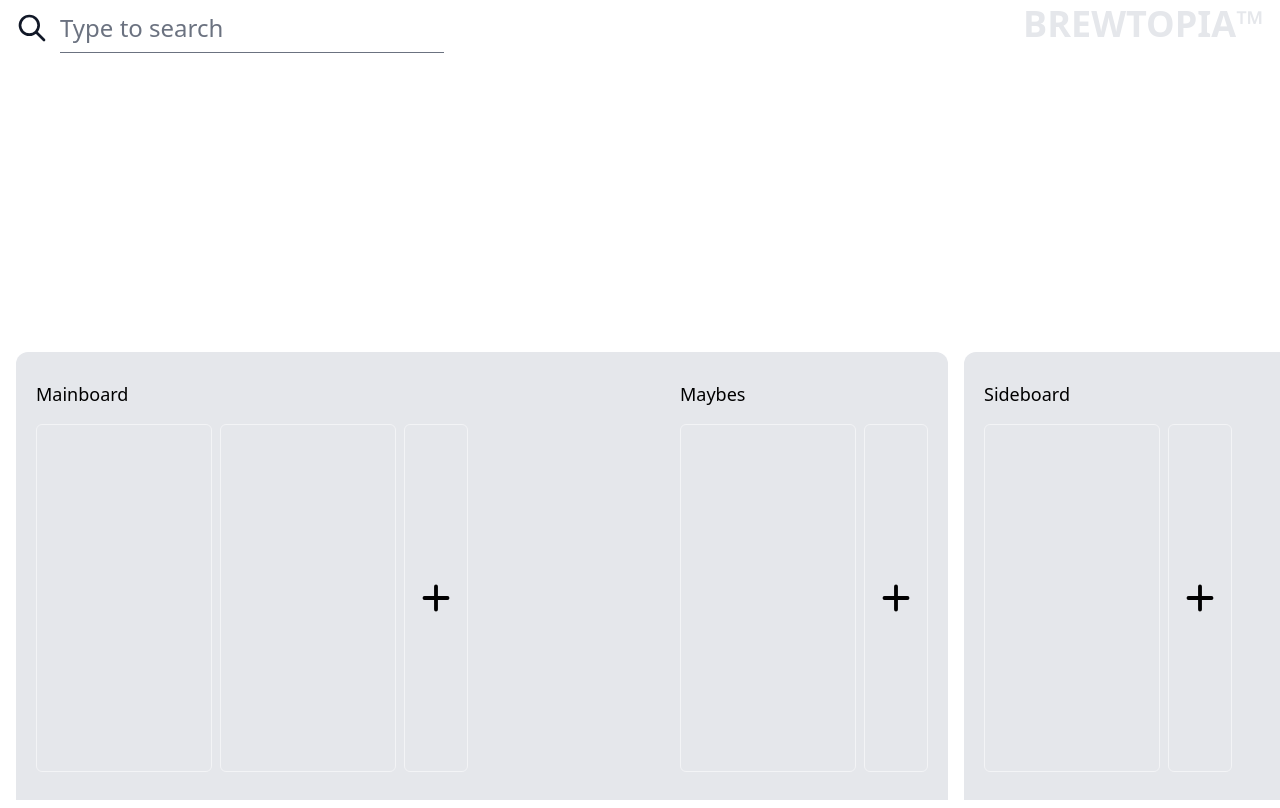
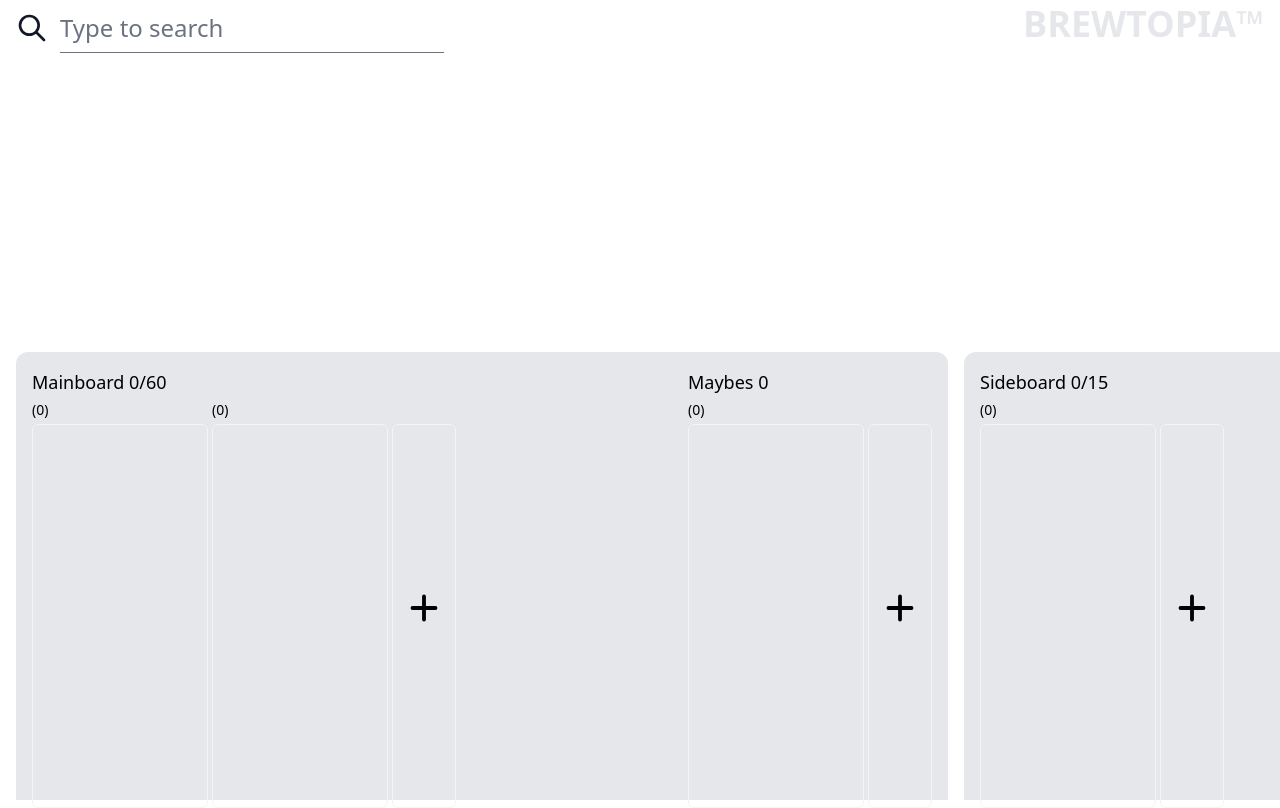
Before and after one commit to rdainton/spa-brewtopia, a Vue app: page / in a window 1280 px wide. Built offline with nearby package versions, Linux system fonts and the light colour scheme.

Commit message:
can drop at 0 index, counts added, fixed section/column double drag bug

```diff
--- a/src/components/atoms/SectionTitle.vue
+++ b/src/components/atoms/SectionTitle.vue
@@ -1,5 +1,18 @@
+<script lang="ts" setup>
+interface SectionTitleProps {
+  extendClasses?: string
+}
+
+withDefaults(defineProps<SectionTitleProps>(), {
+  extendClasses: '',
+})
+</script>
+
 <template>
-  <h2 class="mb-4 text-lg pointer-events-none dark:text-gray-100">
+  <h2
+    class="text-lg pointer-events-none dark:text-gray-100"
+    :class="extendClasses"
+  >
     <slot />
   </h2>
 </template>
--- /dev/null
+++ b/src/components/atoms/Text.vue
@@ -0,0 +1,15 @@
+<script lang="ts" setup>
+interface TextProps {
+  extendClasses?: string
+}
+
+withDefaults(defineProps<TextProps>(), {
+  extendClasses: '',
+})
+</script>
+
+<template>
+  <p class="pointer-events-none dark:text-gray-100" :class="extendClasses">
+    <slot />
+  </p>
+</template>
--- a/src/components/organisms/DeckbuilderSection.vue
+++ b/src/components/organisms/DeckbuilderSection.vue
@@ -7,19 +7,22 @@ import { ICard } from '../../types/cards'
 import Title from '../atoms/SectionTitle.vue'
 import Column from './DeckbuilderSectionColumn.vue'
 import Card from '../molecules/Card.vue'
+import Text from '../atoms/Text.vue'
 
 interface DeckbuildingSectionProps {
   title: string
+  totalCardsRequired?: number
   sectionData: ICard[][]
   alignment?: 'left' | 'center' | 'right'
 }
 
-withDefaults(defineProps<DeckbuildingSectionProps>(), {
+const props = withDefaults(defineProps<DeckbuildingSectionProps>(), {
   alignment: 'center',
+  totalCardsRequired: 60,
 })
 
 const emit = defineEmits<{
-  (event: 'drop', e: DragEvent, columnIndex: number): void
+  (event: 'drop', e: DragEvent, columnIndex: number, forceCardIdx: number): void
   (event: 'dragstart', card: ICard, columnIndex: number): void
   (event: 'dragover', columnIndex: number): void
   (event: 'duplicate', card: ICard, columnIndex: number): void
@@ -34,32 +37,27 @@ function handleAction(action: ActionType, card: ICard, columnIndex: number) {
   emit(action, card, columnIndex)
 }
 
-// Dragging
-const { draggedOver, handleDragenter, handleDragleave, reset } = useDrag()
-
-// when a child is a drop zone and is being dragged over,
-// mute the styles of this component
-const dragMuted = ref(false)
-
-const dragStyles = computed(() => {
-  const baseDragStyles = 'border-4 border-dashed'
-  return `${baseDragStyles} ${
-    draggedOver.value && !dragMuted.value
-      ? 'border-red-500'
-      : 'border-transparent'
-  }`
+// Count
+const cardsInSection = computed(() => {
+  return props.sectionData.reduce((count, list) => {
+    return count + list.length
+  }, 0)
 })
 
-function handleSectionDragover() {
-  if (!dragMuted.value) emit('dragover', 0) // default first column
+const titleOutput = computed(() => {
+  if (props.totalCardsRequired < Infinity) {
+    return `${props.title} ${cardsInSection.value}/${props.totalCardsRequired}`
   }
+
+  return `${props.title} ${cardsInSection.value}`
+})
 
 function handleColumnDragover(columnIndex: number) {
   emit('dragover', columnIndex)
 }
 
 // Styles
-const baseStyles = 'px-4 py-6 flex flex-col'
+const baseStyles = 'px-4 py-4 flex flex-col'
 
 const alignmentmentStylesMap: Record<string, string> = {
   left: 'mr-auto ml-0',
@@ -67,31 +65,32 @@ const alignmentmentStylesMap: Record<string, string> = {
   right: 'ml-auto mr-0',
 }
 
-function handleDrop(e: DragEvent, columnIndex = 0) {
-  reset() // reset draggedOver
-  emit('drop', e, columnIndex)
+function handleDrop(e: DragEvent, columnIndex = 0, forceCardIdx = -1) {
+  emit('drop', e, columnIndex, forceCardIdx)
 }
 </script>
 
 <template>
-  <div
-    :class="[baseStyles, alignmentmentStylesMap[alignment!], dragStyles]"
-    @dragenter.prevent="handleDragenter"
-    @dragleave="handleDragleave"
-    @dragover.prevent="handleSectionDragover"
-    @drop="handleDrop"
-  >
-    <Title>
-      {{ title }}
+  <div :class="[baseStyles, alignmentmentStylesMap[alignment!]]">
+    <Title extend-classes="mb-1">
+      {{ titleOutput }}
     </Title>
 
-    <div class="flex flex-1 w-full bg-transparent gap-x-2">
+    <div class="flex flex-1 w-full bg-transparent gap-x-1">
+      <div v-for="(column, columnIndex) in sectionData">
+        <div class="h-6">
+          <Text
+            v-if="columnIndex + 1 < sectionData.length"
+            extend-classes="mb-2 text-sm"
+          >
+            ({{ column.length }})
+          </Text>
+        </div>
+
         <Column
-        v-for="(column, columnIndex) in sectionData"
           :last="columnIndex + 1 === sectionData.length"
-        @drag-focus="focus => (dragMuted = focus)"
           @dragover="handleColumnDragover(columnIndex)"
-        @drop="e => handleDrop(e, columnIndex)"
+          @drop="(e, forceCardIdx) => handleDrop(e, columnIndex, forceCardIdx)"
         >
           <Card
             v-for="(card, idx) in column"
@@ -108,4 +107,5 @@ function handleDrop(e: DragEvent, columnIndex = 0) {
         </Column>
       </div>
     </div>
+  </div>
 </template>
--- a/src/components/organisms/DeckbuilderSectionColumn.vue
+++ b/src/components/organisms/DeckbuilderSectionColumn.vue
@@ -10,7 +10,7 @@ interface DeckbuildingSectionColumnProps {
 const props = defineProps<DeckbuildingSectionColumnProps>()
 
 const emit = defineEmits<{
-  (event: 'drop', e: DragEvent): void
+  (event: 'drop', e: DragEvent, forceCardIndex: number): void
   (event: 'dragover'): void
   (event: 'drag-focus', focus: boolean): void
 }>()
@@ -35,21 +35,22 @@ const lastColumnStyles = computed(() =>
   props.last ? 'w-16 max-w-16 relative' : 'w-44 min-w-44'
 )
 
-function handleDrop(e: DragEvent) {
+function handleDrop(e: DragEvent, forceCardIndex = -1) {
   reset()
-  emit('drop', e)
+  emit('drop', e, forceCardIndex)
 }
 </script>
 
 <template>
   <div
-    class="flex-1 flex-shrink-0 h-full px-2 py-4 bg-transparent border rounded-md "
+    class="flex-1 flex-shrink-0 h-full px-2 pb-4 bg-transparent border rounded-md "
     :class="[dragStyles, lastColumnStyles]"
     @dragenter.prevent="handleDragenter"
     @dragleave="handleDragleave"
     @dragover.prevent="emit('dragover')"
     @drop.stop="handleDrop"
   >
+    <div v-if="!last" class="w-full h-6" @drop.stop="e => handleDrop(e, 0)" />
     <slot />
     <PlusIcon v-if="last" />
   </div>
--- a/src/components/templates/Deckbuilder.vue
+++ b/src/components/templates/Deckbuilder.vue
@@ -59,24 +59,6 @@ function handleSearchResultDragstart(card: ICard) {
   origin.value = nullCardAddress
 }
 
-function moveCard(
-  section: ICard[][],
-  columnIndex: number,
-  cardUuid: string,
-  newIdx: number
-): void {
-  const currentIdx = section[columnIndex].findIndex(
-    card => card.uuid === cardUuid
-  )
-
-  if (currentIdx < 0 || currentIdx === newIdx) return
-
-  // move item in array
-  const copy = [...section[columnIndex]]
-  copy.splice(newIdx, 0, copy.splice(currentIdx, 1)[0])
-  section[columnIndex] = copy
-}
-
 function updateDestinationIndex(afterUuId: string): void {
   const { section, columnIndex } = destination.value
   const dropIndex = section![columnIndex].findIndex(
@@ -95,7 +77,12 @@ function getCardDropTarget(e: DragEvent): ICard | undefined {
   return section![columnIndex].find(card => card.uuid === targetUuid)
 }
 
-function handleDrop(e: DragEvent, columnIndex: number, section: ICard[][]) {
+function handleDrop(
+  e: DragEvent,
+  section: ICard[][],
+  columnIndex: number,
+  forceCardIndex = -1
+) {
   if (!currentlyDragging.value) return
 
   const cardDropTarget = getCardDropTarget(e)
@@ -109,6 +96,8 @@ function handleDrop(e: DragEvent, columnIndex: number, section: ICard[][]) {
   }
 
   if (cardDropTarget) updateDestinationIndex(cardDropTarget.uuid!)
+
+  if (forceCardIndex > -1) destinationIndex.value = forceCardIndex
 
   const destinationIsNewColumn =
     destination.value.section !== origin.value.section ||
@@ -155,6 +144,29 @@ function handleDrop(e: DragEvent, columnIndex: number, section: ICard[][]) {
 /**
  * Card Actions
  */
+/**
+ * Find the card in the column, and then move it to its new index.
+ */
+function moveCard(
+  section: ICard[][],
+  columnIndex: number,
+  cardUuid: string,
+  newIdx: number
+): void {
+  const currentIdx = section[columnIndex].findIndex(
+    card => card.uuid === cardUuid
+  )
+
+  if (currentIdx < 0 || currentIdx === newIdx) return
+
+  // take self being removed first into account
+  const buffer = newIdx > currentIdx ? -1 : 0
+
+  // move item in array
+  const copy = [...section[columnIndex]]
+  copy.splice(newIdx + buffer, 0, copy.splice(currentIdx, 1)[0])
+  section[columnIndex] = copy
+}
 
 /**
  * Find the card in the column, and clone it with a new uuid.
@@ -243,17 +255,24 @@ function handleDelete(
         :section-data="mainboard"
         @dragstart="(card, colIdx) => handleDragstart(mainboard, colIdx, card)"
         @dragover="colIdx => handleDragOver(mainboard, colIdx)"
-        @drop="(...args) => handleDrop(...args, mainboard)"
+        @drop="
+          (e, colIdx, forceCardIdx) =>
+            handleDrop(e, mainboard, colIdx, forceCardIdx)
+        "
         @duplicate="(card, colIdx) => handleDuplicate(mainboard, colIdx, card)"
         @playset="(card, colIdx) => handlePlayset(mainboard, colIdx, card)"
         @delete="(card, colIdx) => handleDelete(mainboard, colIdx, card)"
       />
       <DeckbuilderSection
         title="Maybes"
+        :total-cards-required="Infinity"
         :section-data="maybes"
         @dragstart="(card, colIdx) => handleDragstart(maybes, colIdx, card)"
         @dragover="colIdx => handleDragOver(maybes, colIdx)"
-        @drop="(...args) => handleDrop(...args, maybes)"
+        @drop="
+          (e, colIdx, forceCardIdx) =>
+            handleDrop(e, maybes, colIdx, forceCardIdx)
+        "
         @duplicate="(card, colIdx) => handleDuplicate(maybes, colIdx, card)"
         @playset="(card, colIdx) => handlePlayset(maybes, colIdx, card)"
         @delete="(card, colIdx) => handleDelete(maybes, colIdx, card)"
@@ -263,10 +282,14 @@ function handleDelete(
     <DeckbuilderSide>
       <DeckbuilderSection
         title="Sideboard"
+        :total-cards-required="15"
         :section-data="sideboard"
         @dragstart="(card, colIdx) => handleDragstart(sideboard, colIdx, card)"
         @dragover="colIdx => handleDragOver(sideboard, colIdx)"
-        @drop="(...args) => handleDrop(...args, sideboard)"
+        @drop="
+          (e, colIdx, forceCardIdx) =>
+            handleDrop(e, sideboard, colIdx, forceCardIdx)
+        "
         @duplicate="(card, colIdx) => handleDuplicate(sideboard, colIdx, card)"
         @playset="(card, colIdx) => handlePlayset(sideboard, colIdx, card)"
         @delete="(card, colIdx) => handleDelete(sideboard, colIdx, card)"
```
Lines whose indentation alone changed are shown as unchanged.
